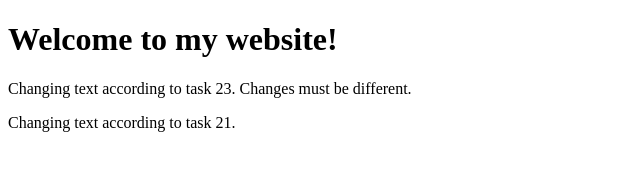
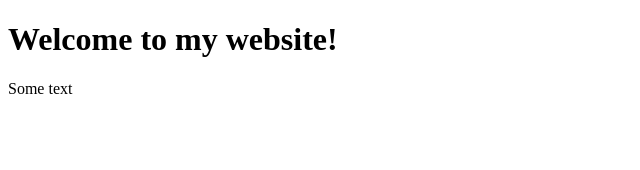
Before and after one commit to SerhiiOsa/new_repositorii, a plain HTML site: page index.html in a window 1280 px wide. Shown: the whole page, without its empty margins (0-640 px from the left). Drawn offline with Linux system fonts and the light colour scheme.

Commit message:
Changing file for new git tasks

```diff
--- a/index.html
+++ b/index.html
@@ -5,7 +5,6 @@
 </head>
 <body>
     <h1>Welcome to my website!</h1>
-    <p>Changing text according to task 23. Changes must be different.</p>
-    <p>Changing text according to task 21.</p>
+    <p>Some text</p>
 </body>
 </html>
```
